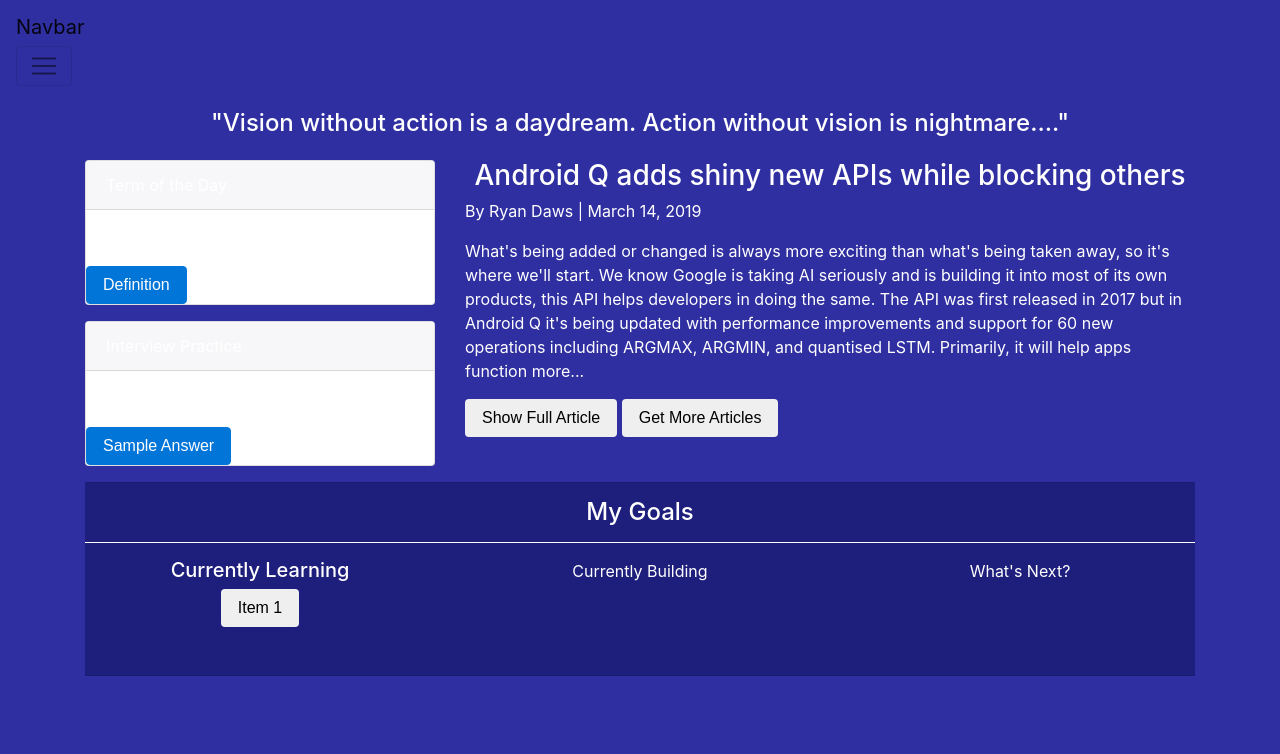
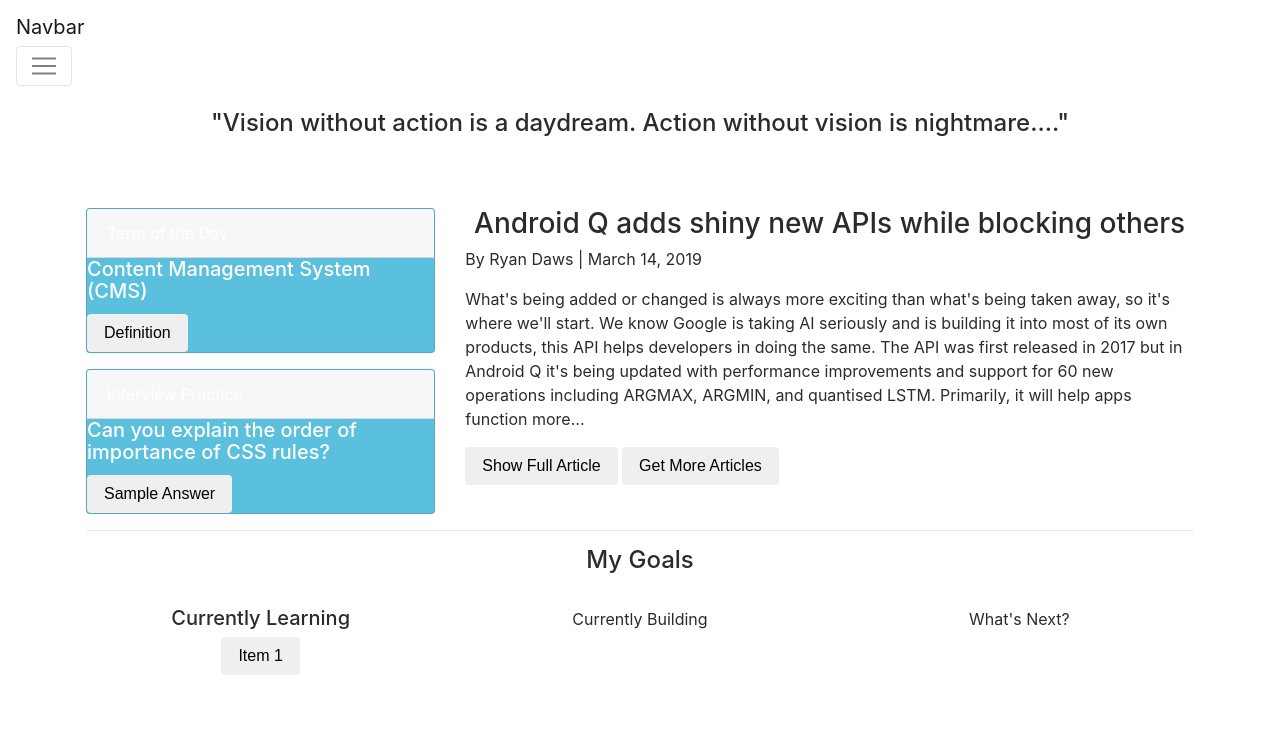
Before and after one commit to tunkytime/devhelper, a Node server app: page / in a window 1280 px wide. Shown: the top 754 px of the page. Run offline with Node 20, Linux system fonts and the light colour scheme; some libraries are stand-ins or nearby versions.

Commit message:
more styling

```diff
--- a/package.json
+++ b/package.json
@@ -4,7 +4,8 @@
   "description": "",
   "main": "index.js",
   "scripts": {
-    "test": "echo \"Error: no test specified\" && exit 1"
+    "test": "echo \"Error: no test specified\" && exit 1",
+    "scss": "node-sass --watch scss -o css"
   },
   "repository": {
     "type": "git",
@@ -19,6 +20,7 @@
   "dependencies": {
     "bcrypt-nodejs": "0.0.3",
     "body-parser": "^1.19.0",
+    "bootstrap": "^4.3.1",
     "dotenv": "^8.0.0",
     "eslint": "^5.16.0",
     "express": "^4.17.0",
--- a/public/styles/styles.css
+++ b/public/css/styles.css
@@ -1,5 +1,5 @@
 body {
-    background-color: #2f2fa2;
+    background-color: #ccc;
     color: #fff;
 }
 
@@ -61,6 +61,14 @@
 }
 
 /* Dashboard */
+.container-quote {
+    background-color: black;
+}
+
+.container-dashboard {
+    background-color: yellow;
+}
+
 .myGoals {
     background-color: #1e1e7c;
 }
--- a/views/example.hbs
+++ b/views/example.hbs
@@ -23,24 +23,25 @@
         </form>
     </div>
 </nav>
-<div class="container container-dashboard">
-    <div class="row quote-container">
-        <div class="col-12 mt-3">
-            <h4 class="text-center">"Vision without action is a daydream. Action without vision is nightmare...."</h4>
-        </div>
+<div class="row container-quote">
+    <div class="col-12 mb-3 mt-3">
+        <h4 class="text-center">"Vision without action is a daydream. Action without vision is nightmare...."
+        </h4>
     </div>
-    <div class="row mt-3">
+</div>
+<div class="container shadow-lg p-3 mt-3 mb-3 rounded container-dashboard">
+    <div class="row">
         <div class="col-12 col-md-4">
             <div class="row">
                 <div class="col">
-                    <div class="card text-dark dailyTerm">
+                    <div class="card text-white bg-info dailyTerm mt-3">
                         <div class="card-header">
                             Term of the Day
                         </div>
                         <div class="card-body">
                             <h5 class="card-title">Content Management System (CMS)</h5>
-                            <button class="btn btn-primary" type="button" data-toggle="collapse"
-                                data-target="#termDefine" aria-expanded="false" aria-controls="termDefine">
+                            <button class="btn btn" type="button" data-toggle="collapse" data-target="#termDefine"
+                                aria-expanded="false" aria-controls="termDefine">
                                 Definition
                             </button>
                             <div class="collapse" id="termDefine">
@@ -54,13 +55,13 @@
             </div>
             <div class="row mt-3">
                 <div class="col-12">
-                    <div class="card text-dark intQ">
+                    <div class="card text-white bg-info intQ">
                         <div class="card-header">
                             Interview Practice </div>
                         <div class="card-body">
                             <h5 class="card-title">Can you explain the order of importance of CSS rules?</h5>
-                            <button class="btn btn-primary" type="button" data-toggle="collapse"
-                                data-target="#intAnswer" aria-expanded="false" aria-controls="intAnswer">
+                            <button class="btn" type="button" data-toggle="collapse" data-target="#intAnswer"
+                                aria-expanded="false" aria-controls="intAnswer">
                                 Sample Answer
                             </button>
                             <div class="collapse" id="intAnswer">
@@ -73,7 +74,7 @@
                 </div>
             </div>
         </div>
-        <div class="col-12 col-md-8">
+        <div class="col-12 col-md-8 mt-3">
             <h3 class="text-center">Android Q adds shiny new APIs while blocking others</h3>
             <p><span>By Ryan Daws</span> | <span>March 14, 2019</span></p>
             <p>What's being added or changed is always more exciting than what's being taken away, so it's where
@@ -90,18 +91,16 @@
             <button class="btn">Show Full Article</button> <button class="btn">Get More Articles</button>
         </div>
     </div>
-    <div class="myGoals">
+    <div class="myGoals rounded">
         <hr>
-        <div class="row mt-3 mb-5">
+        <div class="row mt-3 mb-3">
             <div class="col-12">
                 <h4 class="text-center">My Goals</h4>
                 <hr style="border-color: white">
-
-                <div class="row text-center">
+                <div class="row text-center mb-5">
                     <div class="col">
                         <h5>Currently Learning</h5>
                         <button class="btn">Item 1</button>
-
                     </div>
                     <div class="col">
                         <span>Currently Building</span>
@@ -112,6 +111,5 @@
                 </div>
             </div>
         </div>
-        <hr>
     </div>
 </div>
```
Also changed, not shown: public/scss/custom.scss (added, +7 -0 lines), 1 other file.
